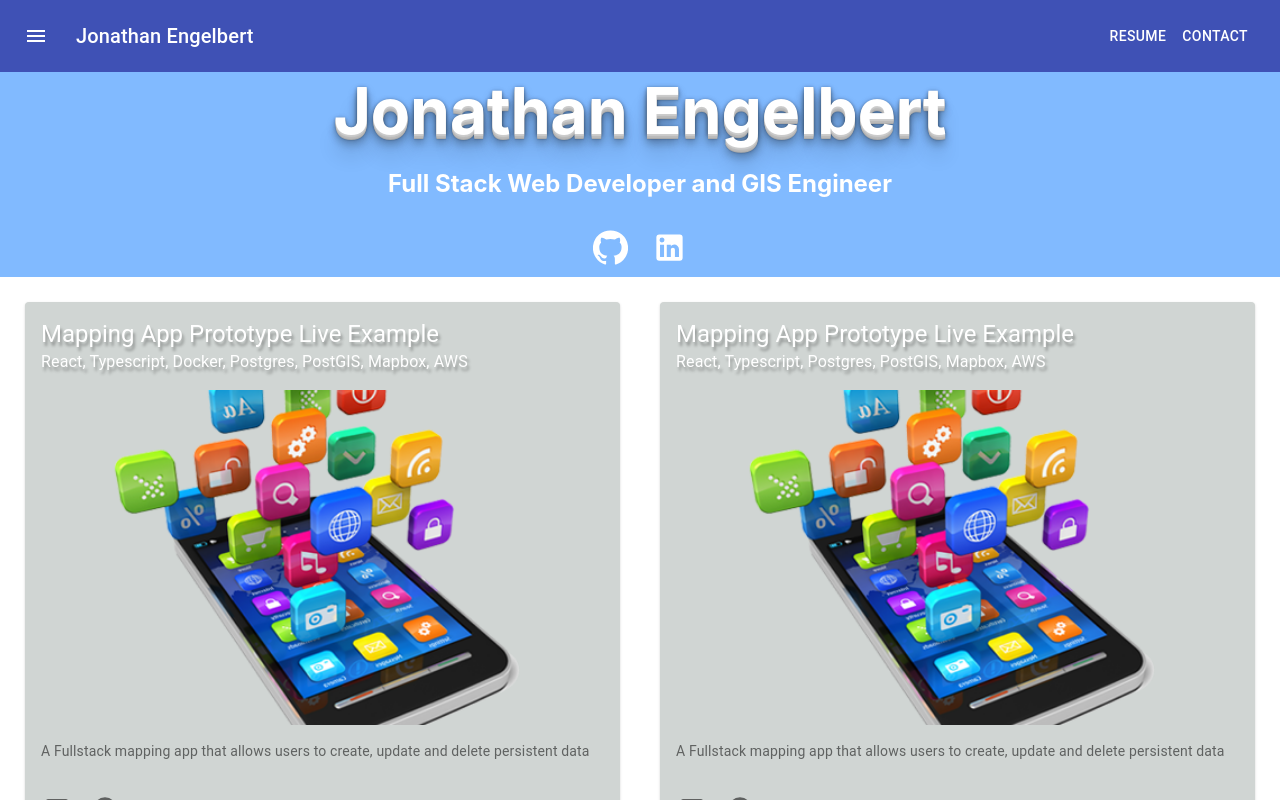
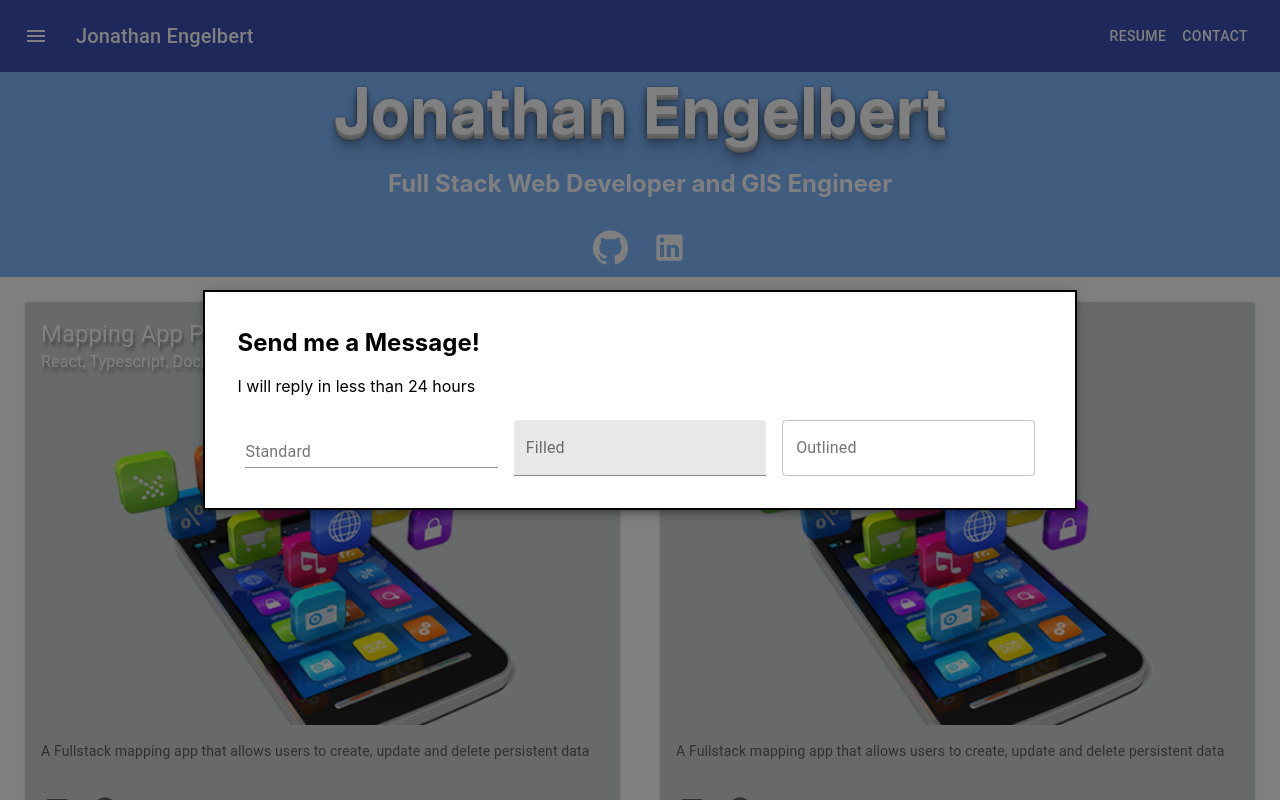
Before and after one commit to jonathanengelbert/portfolio, a React (Create React App) app: page / in a window 1280 px wide. Both pictures are taken after a click on the button "CONTACT". Shown: the top 800 px of the page. Built offline with nearby package versions, Linux system fonts and the light colour scheme.

Commit message:
Adds Contact form modal

```diff
--- a/src/App.tsx
+++ b/src/App.tsx
@@ -1,7 +1,9 @@
-import React from 'react';
+import React, {useState} from 'react';
 import Nav from './components/Nav/Nav';
 import ProjectCard from "./components/ProjectCard/ProjectCard";
 import Header from "./components/Header/Header";
+import Contact from "./components/Contact/Contact";
+import ContactForm from "./components/Contact/ContactForm";
 
 // MATERIAL UI CONFIG
 import Grid from '@material-ui/core/Grid';
@@ -10,10 +12,18 @@ import './appStyles.scss';
 
 
 function App() {
+    const [formOpen, setFormOpen] = useState<boolean>(false);
     return (
         <div className="app">
-            <Nav></Nav>
-            <Header />
+            <Nav
+                setFormOpen={setFormOpen}
+                formOpen={formOpen}
+            ></Nav>
+            <Header/>
+            <ContactForm
+                setFormOpen={setFormOpen}
+                formOpen={formOpen}
+            />
 
             <main>
                 <Grid
--- /dev/null
+++ b/src/components/Contact/Contact.tsx
@@ -0,0 +1,56 @@
+// Customize this 'myform.js' script and add it to your JS bundle.
+// Then import it with 'import MyForm from "./myform.js"'.
+// Finally, add a <MyForm/> element whereever you wish to display the form.
+
+import React from "react";
+
+export default class  extends React.Component {
+    constructor(props: any) {
+        super(props);
+        this.submitForm = this.submitForm.bind(this);
+        this.state = {
+            status: ""
+        };
+    }
+
+    render() {
+        // @ts-ignore
+        const { status: any } = this.state;
+        return (
+            <form
+                onSubmit={this.submitForm}
+                action="https://formspree.io/xdowdbqv"
+                method="POST"
+            >
+                <label>Email:</label>
+                <input type="email" name="email" />
+                <label>Message:</label>
+                <input type="text" name="message" />
+                {/* eslint-disable-next-line no-restricted-globals */}
+                {status === "SUCCESS" ? <p>Thanks!</p> : <button>Submit</button>}
+                {/* eslint-disable-next-line no-restricted-globals */}
+                {status === "ERROR" && <p>Ooops! There was an error.</p>}
+            </form>
+        );
+    }
+
+    // @ts-ignore
+    submitForm(ev) {
+        ev.preventDefault();
+        const form = ev.target;
+        const data = new FormData(form);
+        const xhr = new XMLHttpRequest();
+        xhr.open(form.method, form.action);
+        xhr.setRequestHeader("Accept", "application/json");
+        xhr.onreadystatechange = () => {
+            if (xhr.readyState !== XMLHttpRequest.DONE) return;
+            if (xhr.status === 200) {
+                form.reset();
+                this.setState({ status: "SUCCESS" });
+            } else {
+                this.setState({ status: "ERROR" });
+            }
+        };
+        xhr.send(data);
+    }
+}
--- /dev/null
+++ b/src/components/Contact/ContactForm.tsx
@@ -0,0 +1,83 @@
+import React from 'react';
+import { makeStyles, Theme, createStyles } from '@material-ui/core/styles';
+import Modal from '@material-ui/core/Modal';
+import Backdrop from '@material-ui/core/Backdrop';
+import Fade from '@material-ui/core/Fade';
+import { TextField } from '@material-ui/core';
+
+const useStyles = makeStyles((theme: Theme) =>
+    createStyles({
+        root: {
+            '& > *': {
+                margin: theme.spacing(1),
+                width: '25ch',
+            },
+        },
+        modal: {
+            display: 'flex',
+            alignItems: 'center',
+            justifyContent: 'center',
+        },
+        paper: {
+            backgroundColor: theme.palette.background.paper,
+            border: '2px solid #000',
+            boxShadow: theme.shadows[5],
+            padding: theme.spacing(2, 4, 3),
+        },
+    }),
+);
+
+type Props = {
+   formOpen: boolean,
+   setFormOpen: Function
+}
+
+const ContactForm = (props: Props) => {
+    const classes = useStyles();
+    const [open, setOpen] = React.useState(false);
+
+    const handleOpen = () => {
+        props.setFormOpen(true);
+    };
+
+    const handleClose = () => {
+        props.setFormOpen(false);
+    };
+
+    return (
+        <div>
+            {/*<button type="button" onClick={handleOpen}>*/}
+            {/*</button>*/}
+            <Modal
+                aria-labelledby="transition-modal-title"
+                aria-describedby="transition-modal-description"
+                className={classes.modal}
+                open={props.formOpen}
+                onClose={handleClose}
+                closeAfterTransition
+                BackdropComponent={Backdrop}
+                BackdropProps={{
+                    timeout: 500,
+                }}
+            >
+                <Fade in={props.formOpen}>
+                    <div className={classes.paper}>
+                        <h2 id="transition-modal-title">
+                            Send me a Message!
+                        </h2>
+                        <p id="transition-modal-description">
+                            I will reply in less than 24 hours
+                        </p>
+                        <form className={classes.root} noValidate autoComplete="off">
+                            <TextField id="standard-basic" label="Standard" />
+                            <TextField id="filled-basic" label="Filled" variant="filled" />
+                            <TextField id="outlined-basic" label="Outlined" variant="outlined" />
+                        </form>
+                    </div>
+                </Fade>
+            </Modal>
+        </div>
+    );
+};
+
+export default ContactForm;
--- a/src/components/Nav/Nav.tsx
+++ b/src/components/Nav/Nav.tsx
@@ -1,5 +1,5 @@
 import React from 'react';
-import { makeStyles } from '@material-ui/core/styles';
+import {makeStyles} from '@material-ui/core/styles';
 import AppBar from '@material-ui/core/AppBar';
 
 // MATERIAL UI config
@@ -8,6 +8,7 @@ import Typography from '@material-ui/core/Typography';
 import Button from '@material-ui/core/Button';
 import IconButton from '@material-ui/core/IconButton';
 import MenuIcon from '@material-ui/icons/Menu';
+import ContactForm from '../Contact/ContactForm';
 
 import './navStyles.scss';
 
@@ -24,7 +25,12 @@ const useStyles = makeStyles((theme) => ({
     },
 }));
 
-export default function Nav() {
+type Props = {
+    formOpen: boolean,
+    setFormOpen: Function
+}
+
+export default function Nav(props: Props) {
     const classes = useStyles();
 
     return (
@@ -32,13 +38,15 @@ export default function Nav() {
             <AppBar position="static">
                 <Toolbar>
                     <IconButton edge="start" className={classes.menuButton} color="inherit" aria-label="menu">
-                        <MenuIcon />
+                        <MenuIcon/>
                     </IconButton>
                     <Typography variant="h6" className={classes.title}>
                         <p className={"logo"}>Jonathan Engelbert</p>
                     </Typography>
                     <Button color="inherit">Resume</Button>
-                    <Button color="inherit">Contact</Button>
+                    <Button color="inherit" onClick={() => props.setFormOpen(true)}>
+                        Contact
+                    </Button>
                 </Toolbar>
             </AppBar>
         </nav>
```
Also changed, not shown: src/components/Contact/contactStyles.scss (added).
